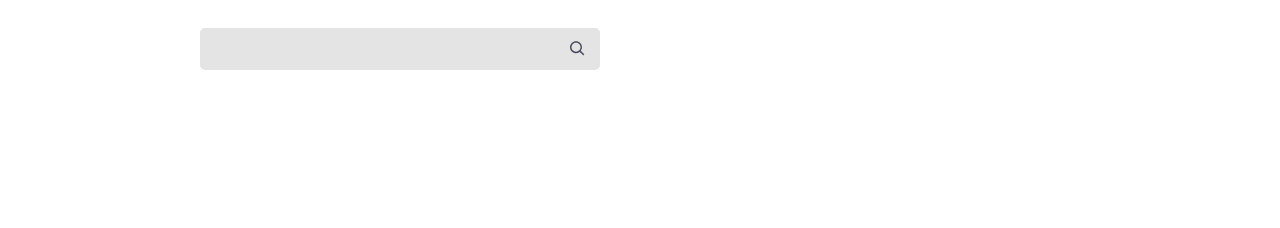
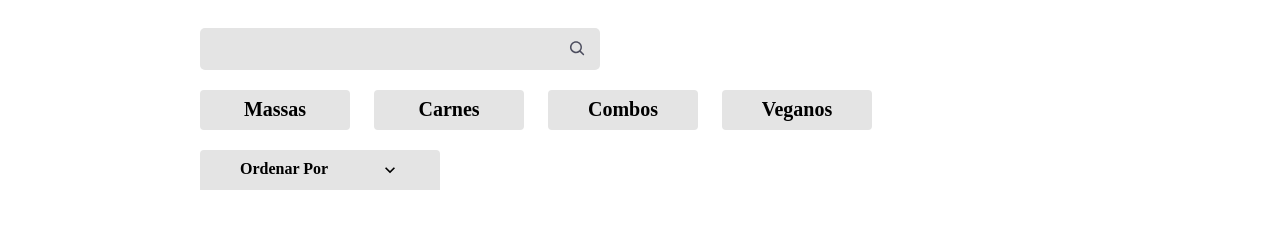
Before and after one commit to pizzosoft/aluroni, a React (Create React App) app: page / in a window 1280 px wide. Shown: the part 564-792 px from the top of the page. Built offline with nearby package versions, Linux system fonts and the light colour scheme; the HTML template or start-up script is replaced by a standard one; a web font is replaced by a local one.

Commit message:
Evolução do componente Cardapio
Evolução do componente Cardapio

```diff
--- a/src/pages/cardapio/Cardapio.module.scss
+++ b/src/pages/cardapio/Cardapio.module.scss
@@ -55,4 +55,12 @@
     font-size: 3rem;
     margin-bottom: 30px;
   }
+  &__filtros {
+    align-items: center;
+    display: flex;
+    flex-wrap: wrap;
+    justify-content: space-between;
+    margin-bottom: 30px;
+    width: 100%;
+  }
 }
--- a/src/pages/cardapio/index.tsx
+++ b/src/pages/cardapio/index.tsx
@@ -2,10 +2,14 @@ import { useState } from 'react';
 import Buscador from './Buscador';
 import styles from './Cardapio.module.scss';
 import { ReactComponent as Logo } from 'assets/logo.svg'
+import Filtros from './Filtros';
+import Ordenador from './Ordenador';
 
 export default function Cardapio() {
 
     const [busca, setBusca] = useState('')
+    const [filtro, setFiltro] = useState<number | null>(null);
+    const [ordenador, setOrdenador] = useState("")
 
     return (
         <main>
@@ -23,6 +27,12 @@ export default function Cardapio() {
                 <Buscador
                     busca={busca}
                     setBusca={setBusca} />
+                <div className={styles.cardapio__filtros}>
+                    <Filtros
+                        filtro={filtro}
+                        setFiltro={setFiltro} />
+                    <Ordenador ordenador={ordenador} setOrdenador={setOrdenador} />
+                </div>
             </section>
         </main>
     )
```
